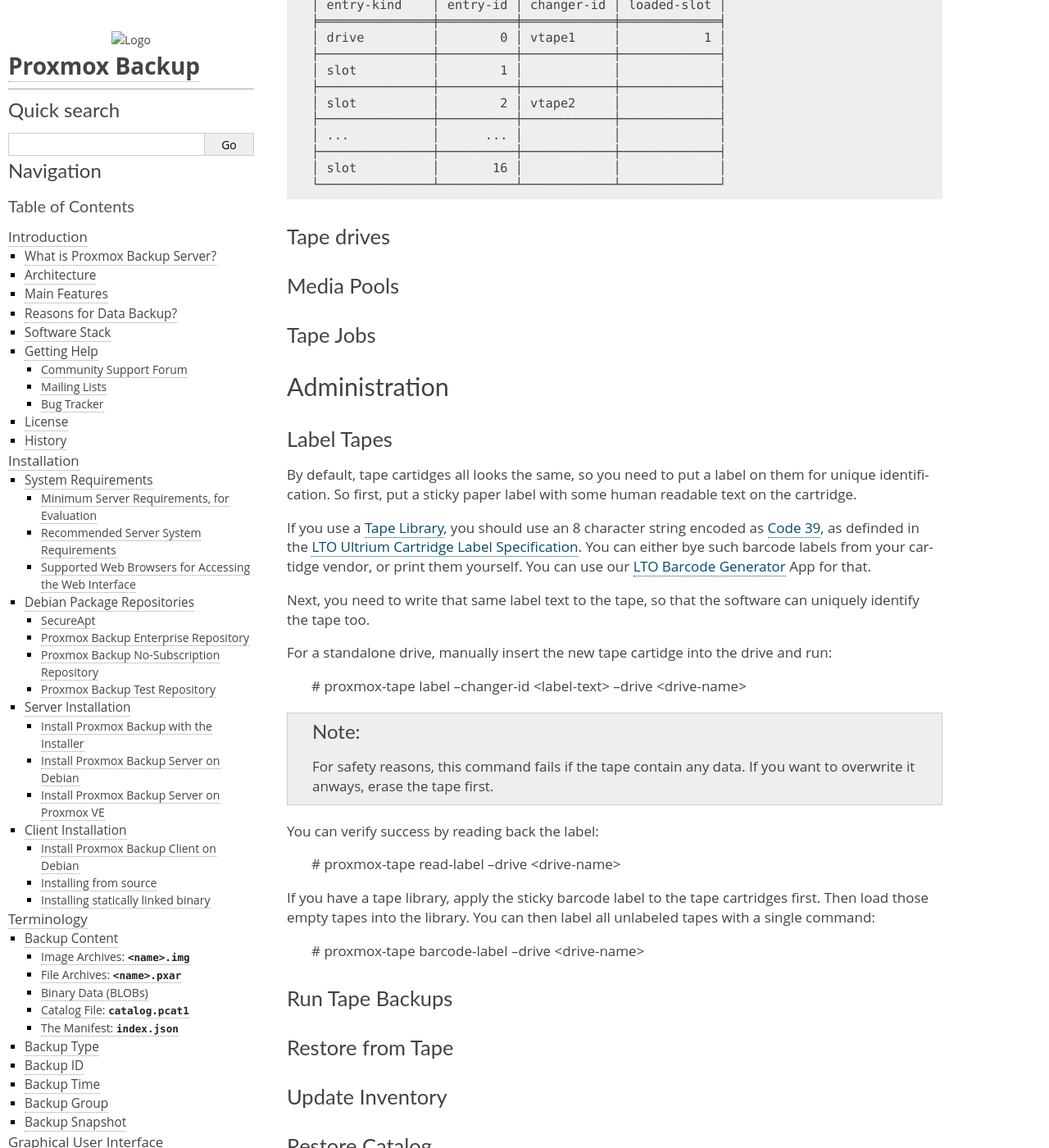
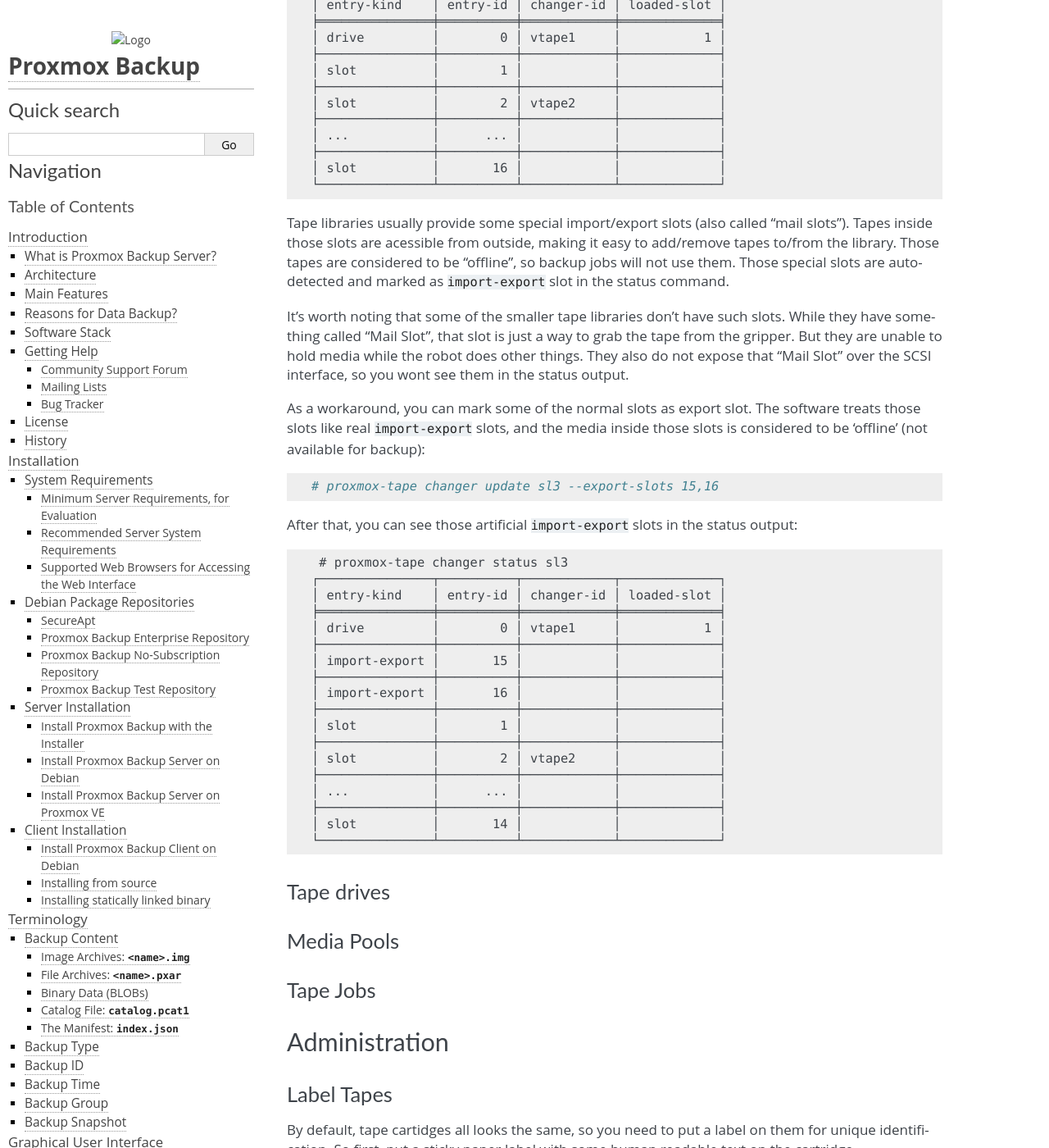
Before and after one commit to proxmox/proxmox-backup, a Sphinx documentation site: the page built from docs/tape-backup.rst, in a window 1280 px wide and 1400 px high, scrolled down 3477 px. Shown: the whole window at 82% size. Built offline with Sphinx 7.4.7, drawn with Linux system fonts in a browser that asks for light colours.

Commit message:
tape: document new export-slots feature

```diff
--- a/docs/tape-backup.rst
+++ b/docs/tape-backup.rst
@@ -209,6 +209,48 @@
  │ slot          │       16 │            │             │
  └───────────────┴──────────┴────────────┴─────────────┘
 
+Tape libraries usually provide some special import/export slots (also
+called "mail slots"). Tapes inside those slots are acessible from
+outside, making it easy to add/remove tapes to/from the library. Those
+tapes are considered to be "offline", so backup jobs will not use
+them. Those special slots are auto-detected and marked as
+``import-export`` slot in the status command.
+
+It's worth noting that some of the smaller tape libraries don't have
+such slots. While they have something called "Mail Slot", that slot
+is just a way to grab the tape from the gripper. But they are unable
+to hold media while the robot does other things. They also do not
+expose that "Mail Slot" over the SCSI interface, so you wont see them in
+the status output.
+
+As a workaround, you can mark some of the normal slots as export
+slot. The software treats those slots like real ``import-export``
+slots, and the media inside those slots is considered to be 'offline'
+(not available for backup)::
+
+ # proxmox-tape changer update sl3 --export-slots 15,16
+
+After that, you can see those artificial ``import-export`` slots in
+the status output::
+
+  # proxmox-tape changer status sl3
+ ┌───────────────┬──────────┬────────────┬─────────────┐
+ │ entry-kind    │ entry-id │ changer-id │ loaded-slot │
+ ╞═══════════════╪══════════╪════════════╪═════════════╡
+ │ drive         │        0 │ vtape1     │           1 │
+ ├───────────────┼──────────┼────────────┼─────────────┤
+ │ import-export │       15 │            │             │
+ ├───────────────┼──────────┼────────────┼─────────────┤
+ │ import-export │       16 │            │             │
+ ├───────────────┼──────────┼────────────┼─────────────┤
+ │ slot          │        1 │            │             │
+ ├───────────────┼──────────┼────────────┼─────────────┤
+ │ slot          │        2 │ vtape2     │             │
+ ├───────────────┼──────────┼────────────┼─────────────┤
+ │ ...           │      ... │            │             │
+ ├───────────────┼──────────┼────────────┼─────────────┤
+ │ slot          │       14 │            │             │
+ └───────────────┴──────────┴────────────┴─────────────┘
 
 
 Tape drives
```
